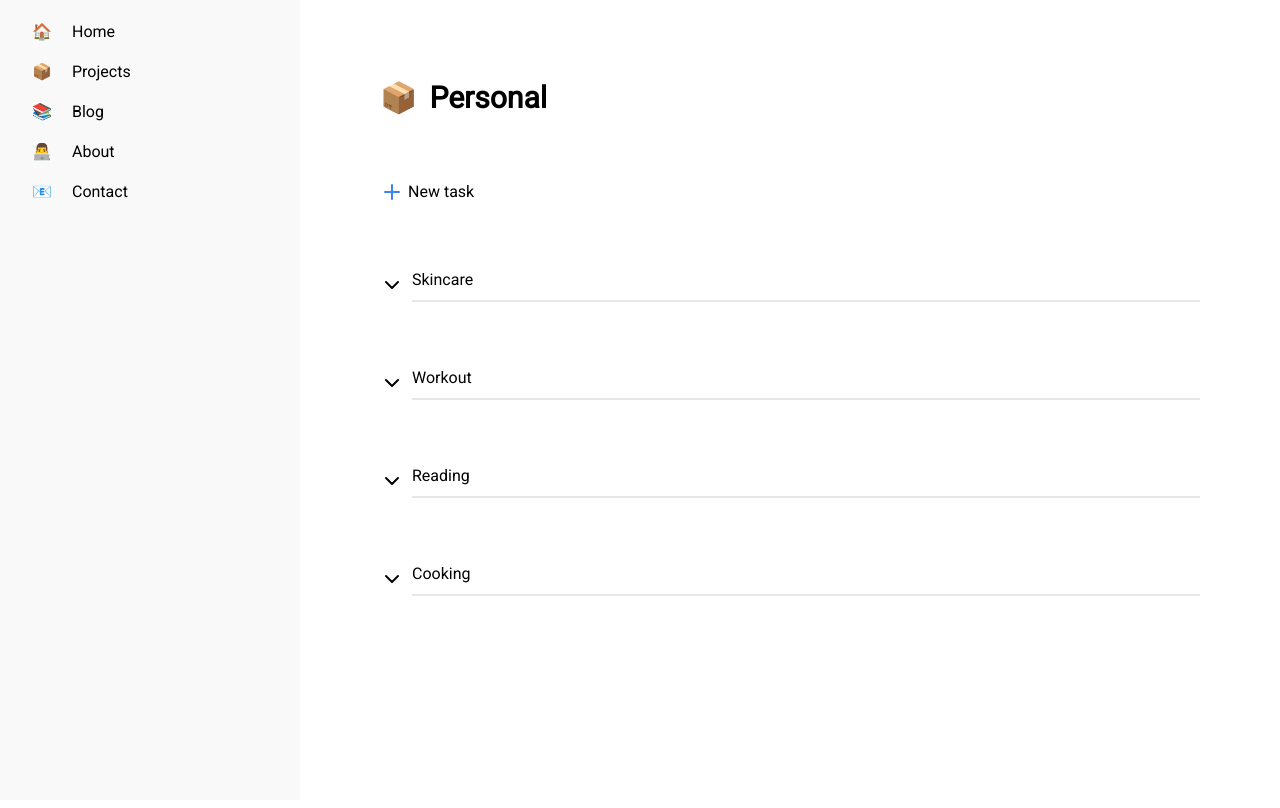
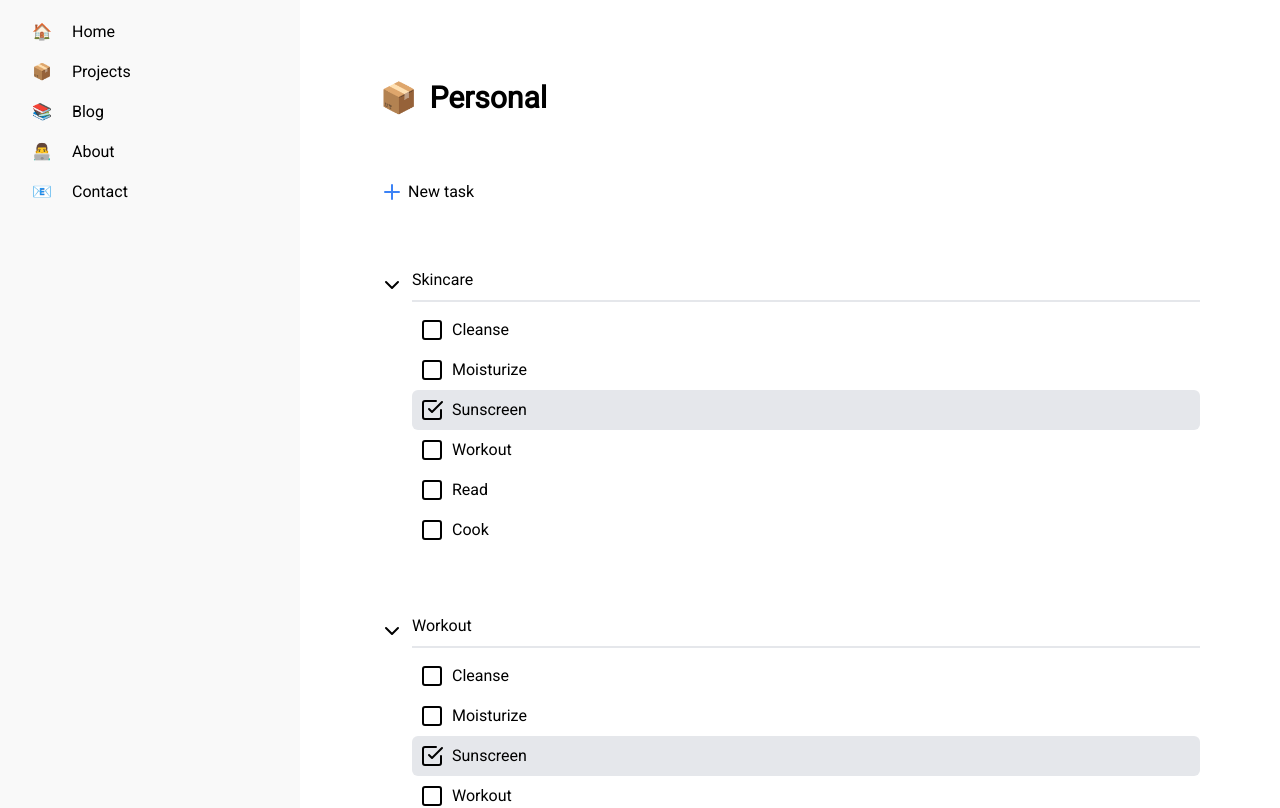
Before and after one commit to RakibulBh/advanced-todolist, a Next.js app: page / in a window 1280 px wide. Shown: the top 808 px of the page. Built offline with nearby package versions, Linux system fonts and the light colour scheme.

Commit message:
finished basic structure

```diff
--- a/app/(home)/layout.tsx
+++ b/app/(home)/layout.tsx
@@ -3,9 +3,9 @@ import { ReactNode } from "react"
 
 function layout({children}: {children: React.ReactNode}) {
   return (
-    <div className="h-full w-full flex">
+    <div className="min-h-full w-full flex">
         <Sidebar/>
-        <main className="bg-[#FFFFFF] flex-1 h-full">
+        <main className="bg-[#FFFFFF] flex-1 min-h-full">
             {children}
         </main>
     </div>
--- a/components/sidebar.tsx
+++ b/components/sidebar.tsx
@@ -4,7 +4,7 @@ import Navlink from "./nav-link"
 
 export default function Sidebar() {
   return (
-    <nav className="h-full w-[300px] p-3 bg-[#F9F9F9]">
+    <nav className="min-h-full w-[300px] p-3 bg-[#F9F9F9]">
       {navLinks.map((link) => (
         <Link key={link.title} href='/'>
           <Navlink icon={link.icon} title={link.title}/>
--- a/components/todo-section.tsx
+++ b/components/todo-section.tsx
@@ -2,6 +2,8 @@
 
 import { ChevronDown, ChevronUp } from "lucide-react";
 import { useState } from "react";
+import { todos } from "@/lib/data";
+import {Todo} from "@/components/todo";
 
 export default function TodoSection({category}: {category: string}) {
 
@@ -19,6 +21,15 @@ export default function TodoSection({category}: {category: string}) {
             </button>
             <h1 className="w-full border-b-2 border-gray-200 pb-2">{category}</h1>
         </div>
+        <div className="ml-8">
+          {!showTodos &&
+            <div className="flex flex-col">
+                {todos.map((todo) => (
+                    <Todo key={todo.title} title={todo.title} done={todo.done}  />
+                ))}
+            </div>
+          }
+        </div>
     </div>
   )
 }
--- /dev/null
+++ b/components/todo.tsx
@@ -0,0 +1,11 @@
+import { cn } from "@/lib/utils";
+import { Square, SquareCheckBig } from "lucide-react";
+
+export const Todo = ({title, done} : {title: string, done: boolean}) =>{
+  return (
+    <div className={cn('w-full p-2 flex gap-x-2 rounded-md', done && 'bg-gray-200')}>
+        {done ? <SquareCheckBig/> : <Square />}
+        <p>{title}</p>
+    </div>
+  )
+}
--- a/lib/data.ts
+++ b/lib/data.ts
@@ -24,3 +24,30 @@ export const navLinks =  [
 export const todoSectionCategories = [
     "Skincare", "Workout", "Reading", "Cooking"
 ]
+
+export const todos = [
+    {
+        title: "Cleanse",
+        done: false
+    },
+    {
+        title: "Moisturize",
+        done: false
+    },
+    {
+        title: "Sunscreen",
+        done: true
+    },
+    {
+        title: "Workout",
+        done: false
+    },
+    {
+        title: "Read",
+        done: false
+    },
+    {
+        title: "Cook",
+        done: false
+    }
+]
```
Lines whose indentation alone changed are shown as unchanged.
